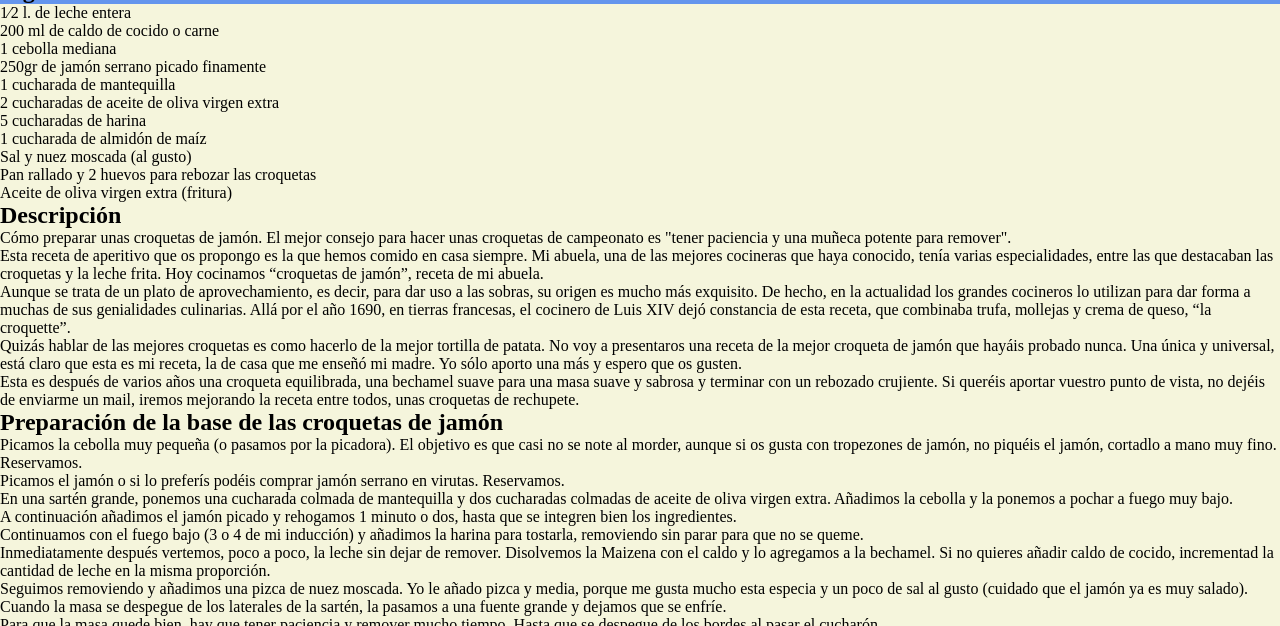
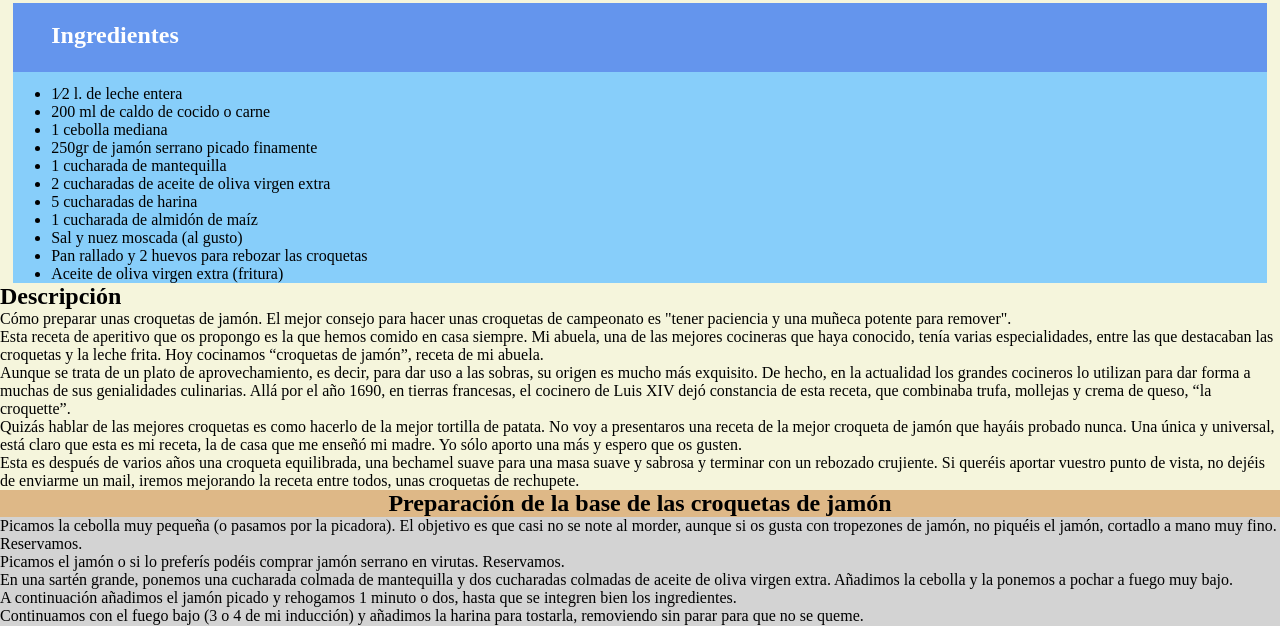
Before and after one commit to Thejokeri/TW-2017-2018, a PHP site: page /receta/receta.html in a window 1280 px wide. Shown: the part 843-1469 px from the top of the page. Run offline with PHP 8.4, Linux system fonts and the light colour scheme.

Commit message:
Práctica 3

```diff
--- a/p3/receta/receta.html
+++ b/p3/receta/receta.html
@@ -51,8 +51,8 @@
                 <img src="./imagenes/croquetas_jamon.jpg" width="600" height="500" alt="Foto de croqueta"/>
             </article>
 
-            <article>
-                <h2 id="ingredientes">Ingredientes</h2>
+            <article class="ingr">
+                <h2>Ingredientes</h2>
                 <ul>
                     <li>
                         1⁄2 l. de leche entera
@@ -112,8 +112,9 @@
                 entre todos, unas croquetas de rechupete.</p>
             </article>
 
-            <article>
-                <h2 id="elaboracion">Preparación de la base de las croquetas de jamón</h2>
+            <article class="preparacion">
+                <section>
+                <h2 id="elaboracion" class="elaboracion">Preparación de la base de las croquetas de jamón</h2>
                     <ol>
                         <li>
                             Picamos la cebolla muy pequeña (o pasamos por la picadora). El objetivo es que casi no se note al morder, aunque si os gusta
@@ -151,8 +152,10 @@
                     </ol>
 
                     <iframe width="738" height="415" src="https://www.youtube.com/embed/xYxftxglIr4?feature=oembed" frameborder="0" allow="autoplay; encrypted-media" allowfullscreen></iframe>
+                </section>
 
-                <h2>Rebozado y fritura de las croquetas de jamón</h2>
+                <section>
+                    <h2 class="elaboracion" >Rebozado y fritura de las croquetas de jamón</h2>
                     <ol>
                         <li>
                             Una vez fría tapamos la fuente con film y la dejamos en la nevera hasta el día siguiente (24 horas aproximadamente). Es
@@ -201,9 +204,8 @@
                     a paso en este álbum de receta de croqueta casera de jamón.</p>
 
                     <iframe src="https://www.flickr.com/photos/auguas/sets/72157675287979371/player/" width="738" height="415" frameborder="0" allowfullscreen webkitallowfullscreen mozallowfullscreen oallowfullscreen msallowfullscreen></iframe>
-            </article>
+                </section>
 
-            <article>
                 <h2>Consejos y recomendaciones para unas croquetas de jamón perfectas</h2>
                 <ul>
                     <li>
--- a/p3/receta/stylo.css
+++ b/p3/receta/stylo.css
@@ -1,17 +1,16 @@
 /* CSS reset */
-  html, body, div, span, applet, object, iframe,
+html, body, div, span, applet, object, iframe,
 h1, h2, h3, h4, h5, h6, p, blockquote, pre,
 a, abbr, acronym, address, big, cite, code,
 del, dfn, em, img, ins, kbd, q, s, samp,
-small, strike, strong, sub, sup, tt, var,
-b, u, i, center,
-dl, dt, dd, ol, ul, li,
-fieldset, form, label, legend,
-table, caption, tbody, tfoot, thead, tr, th, td,
-article, aside, canvas, details, embed,
-figure, figcaption, footer, header, hgroup,
-menu, nav, output, ruby, section, summary,
-time, mark, audio, video,footer {
+small, strike, strong, sub, sup, tt, var,b, u,
+i, center, dl, dt, dd, ol, ul, li, fieldset,
+form, label, legend, table, caption, tbody,
+tfoot, thead, tr, th, td, article, aside,
+canvas, details, embed, figure, figcaption,
+footer, header, hgroup, menu, nav, output,
+ruby, section, summary, time, mark, audio,
+video,footer {
     margin: 0;
     padding: 0;
     border: 0;
@@ -19,11 +18,13 @@ time, mark, audio, video,footer {
 }
 
 header {
-    background-color: violet;
+    background-color: lightblue;
+    padding-top: 1%;
+    height: 50px;
 }
 
 nav {
-    background-color: salmon;
+    background-color: lightsalmon;
 }
 
 main {
@@ -34,10 +35,34 @@ h1 {
     text-align: center;
 }
 
-ul li {
-    list-style-type: none;
+.ingr h2 {
+    background-color: cornflowerblue;
+    color: white;
+    margin-left: 1%;
+    margin-right: 1%;
+    padding-top: 1.5%;
+    padding-left: 3%;
+    height: 50px;
 }
 
-#ingredientes {
-    background-color: cornflowerblue;
+.ingr ul {
+    background-color: lightskyblue;
+    margin-left: 1%;
+    margin-right: 1%;
+    padding-top: 1%;
+    padding-left: 3%;
 }
+
+.preparacion {
+    background-color: lightgreen;
+}
+
+article.preparacion h2 {
+    background-color: burlywood;
+    text-align: center;
+}
+
+article.preparacion section {
+    background-color: lightgray;
+
+}
```
Lines whose indentation alone changed are shown as unchanged.
